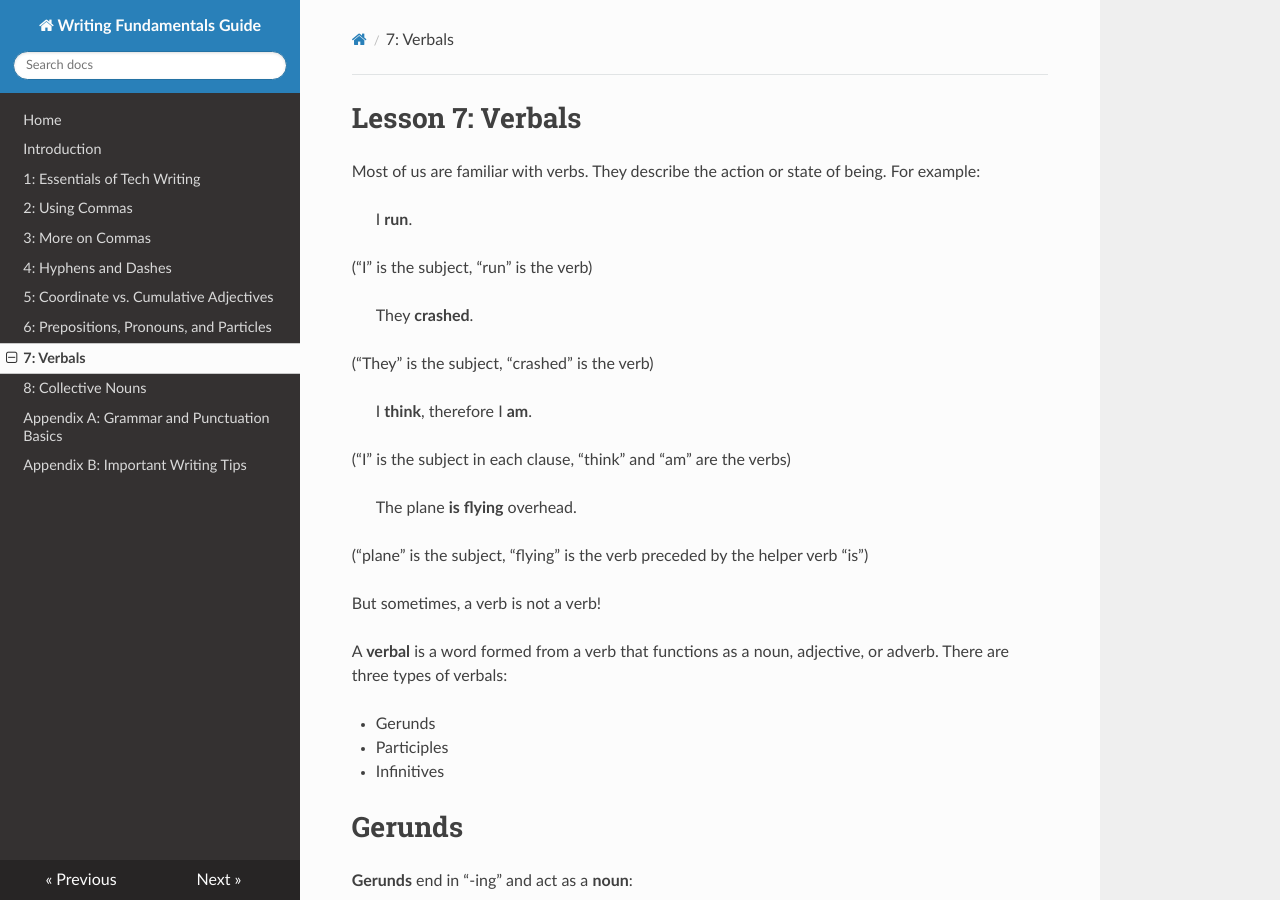
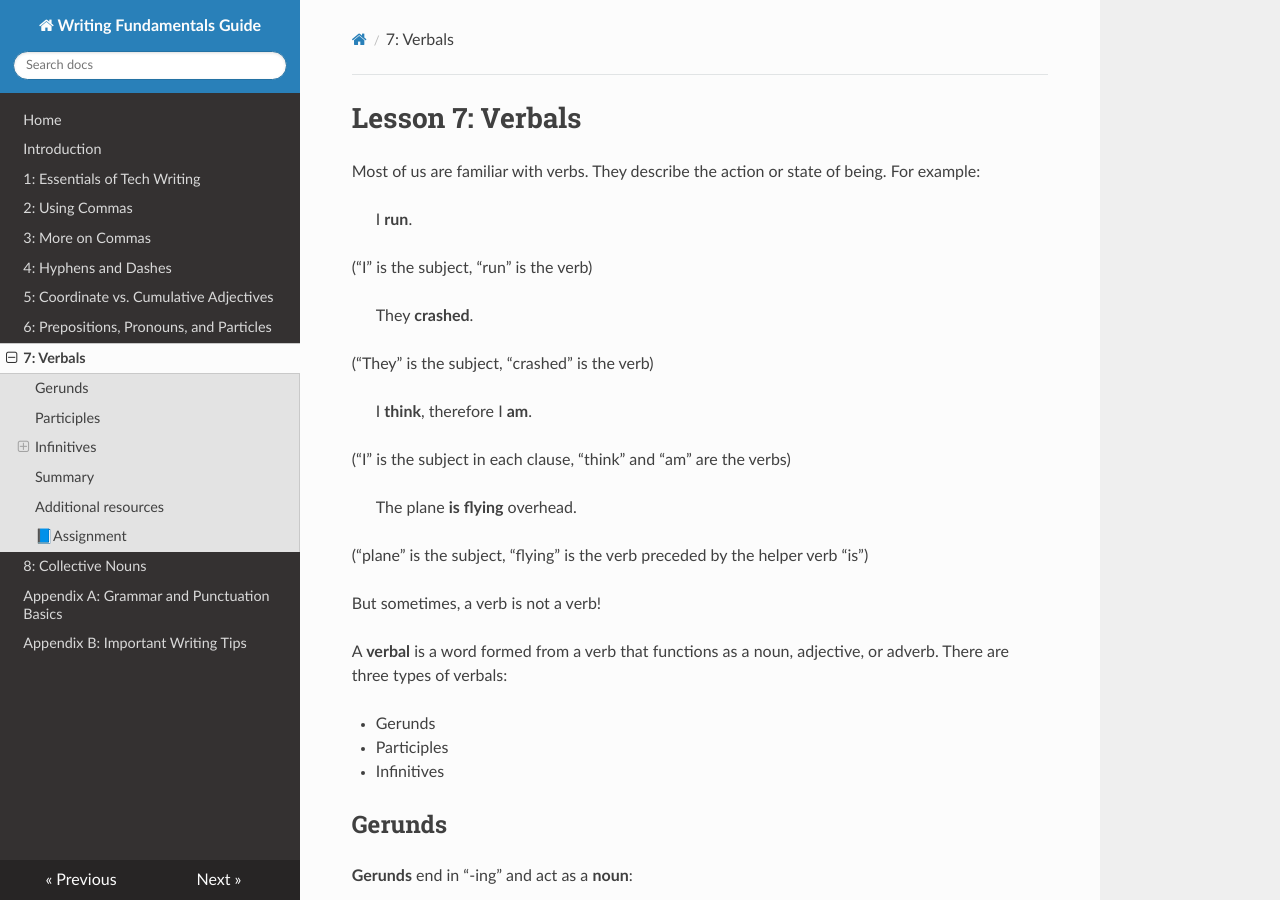
Before and after one commit to appellj/Writing-Fundamentals-Guide, an MkDocs documentation site: the page built from docs/lesson7-verbals.md, in a window 1280 px wide and 900 px high. Built offline with MkDocs 1.6.1, drawn with Linux system fonts in a browser that asks for light colours; nearby versions of some CDN libraries; old or Windows-style settings are respelled for this version of MkDocs.

Commit message:
Fix heading levels

```diff
--- a/docs/lesson7-verbals.md
+++ b/docs/lesson7-verbals.md
@@ -26,7 +26,7 @@ A **verbal** is a word formed from a verb that functions as a noun, adjective, o
 * Participles
 * Infinitives
 
-# Gerunds
+## Gerunds
 **Gerunds** end in “-ing” and act as a **noun**:
 
 > **Flying** is my favorite pastime.
@@ -36,7 +36,7 @@ A **verbal** is a word formed from a verb that functions as a noun, adjective, o
 > I love **running**.
 
 (“running” is the direct object of the sentence)
-# Participles
+## Participles
 **Participles** act as **adjectives**. There are two types of participles: **present** and **past**.
 
 **Present participles**, like gerunds, end in **“-ing”**, but they’re used as adjectives, not nouns:
@@ -68,16 +68,16 @@ Don’t confuse past participles with verbs in the passive voice, which start wi
 > The windshield **was cracked**. (verb)
 
 > The windows **were broken**. (verb)
-# Infinitives
+## Infinitives
 **Infinitives start with “to”** and end with the simple present form of a verb, such as “to fly” and “to crack”. They can act as nouns, adjectives, or adverbs.
-## Nouns
+### Nouns
 > **To live** is **to adjust**.
 
 > I want **to go**.
 
 > I love **to fly**.
 
-## Adjectives
+### Adjectives
 > This is the best time **to start**.
 
 (modifies “time”)
@@ -86,7 +86,7 @@ Don’t confuse past participles with verbs in the passive voice, which start wi
 
 (adjectival infinitive phrase modifying “attempt”)
 
-## Adverbs
+### Adverbs
 You know an infinitive is acting as an adverb if you can put “in order” in front of it and get the same meaning.
 
 > **To win**, you need the highest number of points.
@@ -126,15 +126,15 @@ Don’t confuse infinitives with prepositional phrases. In infinitives, “to”
 (Prepositional phrase - “to” is followed by the noun “(the) park”)
 
 So that’s all you really need to know about verbals. And now I’m **guessing** (verb) you want **to go** (infinitive) **to the bar** (prepositional phrase) and forget all about them.
-# Summary
+## Summary
 * Verbals are verbs that act like other parts of speech.
 * Gerunds end in -ing and are nouns.
 * Present participles end in -ing but are adjectives.
 * Past participles end in -ed or -en and act as adjectives.
 * Infinitive start with “to” and can be nouns, adjectives, or adverbs.
-# Additional resources
+## Additional resources
 https://webapps.towson.edu/ows/verbals.html
-# 📘Assignment
+## 📘Assignment
 1. Give an example of one sentence using an -ing verb and another sentence using that same word as a gerund, such as “The squirrel is flying” and “I love flying”.
 1. Give an example of that same word as a present participle, such as “The flying squirrel was cute.”
 1. Give an example of that same word in the past participle form, such as “The flown airplane was out of fuel.”
```
